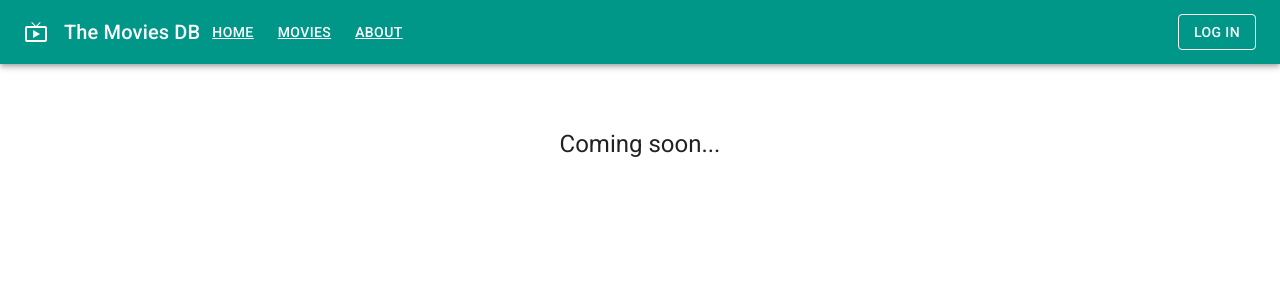
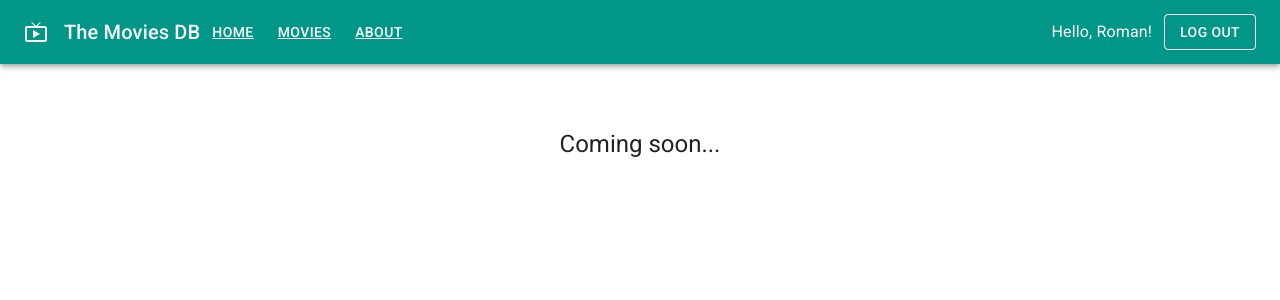
Before and after one commit to RomanMytsu/movies-db, a React (Vite) app: page /about in a window 1280 px wide. Both pictures are taken after a click on the button "LOG IN". Shown: the top 300 px of the page. Built offline with nearby package versions, Linux system fonts and the light colour scheme; no server answers.

Commit message:
add useContext for fake login

```diff
--- a/src/App.tsx
+++ b/src/App.tsx
@@ -2,6 +2,8 @@ import { Outlet } from "react-router-dom";
 import { createTheme, CssBaseline, ThemeProvider } from "@mui/material";
 import { teal } from "@mui/material/colors";
 import { AppHeader } from "./AppHeader";
+import { anonymousUser, AuthContext, AuthInfo } from "./AuthContext";
+import { useState } from "react";
 
 const defaultTheme = createTheme({
   palette: {
@@ -12,14 +14,24 @@ const defaultTheme = createTheme({
   },
 });
 
+const fakeAuth: AuthInfo = {
+  user: {
+    name: "Roman",
+  },
+};
+
 function App() {
+  const [auth, setAuth] = useState<AuthInfo>({ user: anonymousUser });
+
   return (
     <ThemeProvider theme={defaultTheme}>
       <CssBaseline />
-      <AppHeader />
-      <main>
-        <Outlet />
-      </main>
+      <AuthContext.Provider value={auth}>
+        <AppHeader onLogin={() => setAuth(fakeAuth)} onLogout={() => setAuth({ user: anonymousUser })} />
+        <main>
+          <Outlet />
+        </main>
+      </AuthContext.Provider>
     </ThemeProvider>
   );
 }
--- a/src/AppHeader.tsx
+++ b/src/AppHeader.tsx
@@ -4,7 +4,12 @@ import { Link as RouterLink } from "react-router-dom";
 import { useContext } from "react";
 import { anonymousUser, AuthContext } from "./AuthContext";
 
-export function AppHeader() {
+interface AppHeaderProps {
+  onLogin(): void;
+  onLogout(): void;
+}
+
+export function AppHeader({ onLogin, onLogout }: AppHeaderProps) {
   return (
     <AppBar position="static">
       <Toolbar>
@@ -19,13 +24,18 @@ export function AppHeader() {
             <HeaderLink to="/about">About</HeaderLink>
           </nav>
         </Box>
-        <AuthSection />
+        <AuthSection onLogin={onLogin} onLogout={onLogout} />
       </Toolbar>
     </AppBar>
   );
 }
 
-function AuthSection() {
+interface AuthSectionProps {
+  onLogin(): void;
+  onLogout(): void;
+}
+
+function AuthSection({ onLogin, onLogout }: AuthSectionProps) {
   const auth = useContext(AuthContext);
   const loggedIn = auth.user !== anonymousUser;
 
@@ -33,14 +43,14 @@ function AuthSection() {
     return (
       <>
         <Typography>Hello, {auth.user.name}!</Typography>
-        <Button color="inherit" variant="outlined" sx={{ ml: 1.5 }}>
+        <Button color="inherit" variant="outlined" sx={{ ml: 1.5 }} onClick={onLogout}>
           Log out
         </Button>
       </>
     );
   }
   return (
-    <Button color="inherit" variant="outlined">
+    <Button color="inherit" variant="outlined" onClick={onLogin}>
       Log in
     </Button>
   );
```
